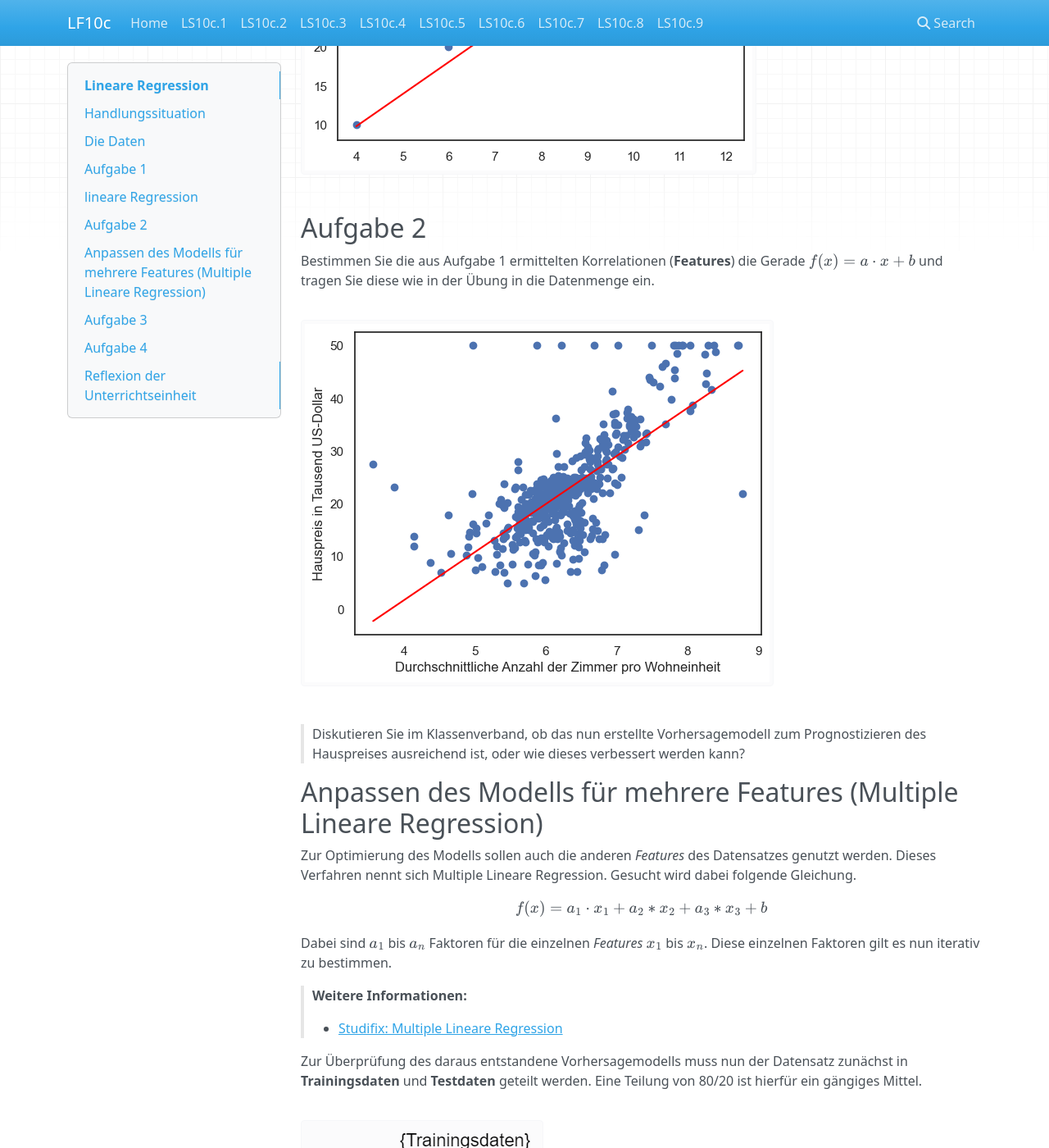
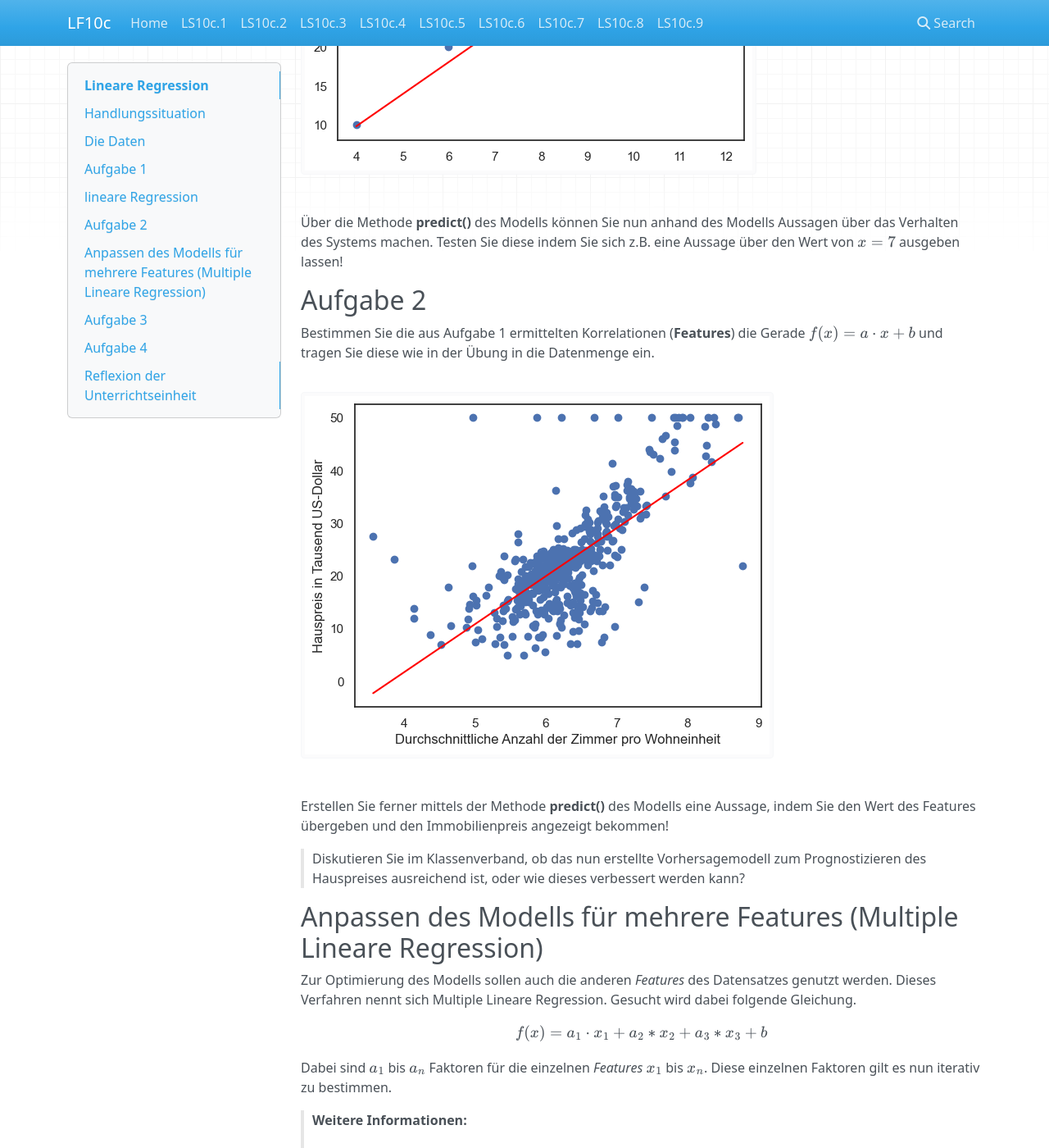
Before and after one commit to jtuttas/datenanalyse, an MkDocs documentation site: the page built from docs/RegressionsAnalyse.md, in a window 1280 px wide and 1400 px high, scrolled down 6172 px. Shown: the whole window at 82% size. Built offline with MkDocs 1.6.1, drawn with Linux system fonts in a browser that asks for light colours; nearby versions of some CDN libraries.

Commit message:
mit predict

```diff
--- a/docs/RegressionsAnalyse.md
+++ b/docs/RegressionsAnalyse.md
@@ -171,6 +171,8 @@ from sklearn.linear_model import LinearRegression
 
 ![Übung 2 Lösung](./images/lin_reg_ueb2_lsg.png)
 
+Über die Methode **predict()** des Modells können Sie nun anhand des Modells Aussagen über das Verhalten des Systems machen. Testen Sie diese indem Sie sich z.B. eine Aussage über den Wert von $x=7$ ausgeben lassen!
+
 <!--lrg_uebung2-->
 
 ## Aufgabe 2
@@ -179,6 +181,8 @@ from sklearn.linear_model import LinearRegression
 Bestimmen Sie die aus Aufgabe 1 ermittelten Korrelationen (**Features**) die Gerade $f(x) = a \cdot x + b$ und tragen Sie diese wie in der Übung in die Datenmenge ein.
 
 ![Regressionsgerade](./images/lin_reg_aufg2.png)
+
+Erstellen Sie ferner mittels der Methode **predict()** des Modells eine Aussage, indem Sie den Wert des Features übergeben und den Immobilienpreis angezeigt bekommen!
 
 > Diskutieren Sie im Klassenverband, ob das nun erstellte Vorhersagemodell zum Prognostizieren des Hauspreises ausreichend ist, oder wie dieses verbessert werden kann?
 
```
